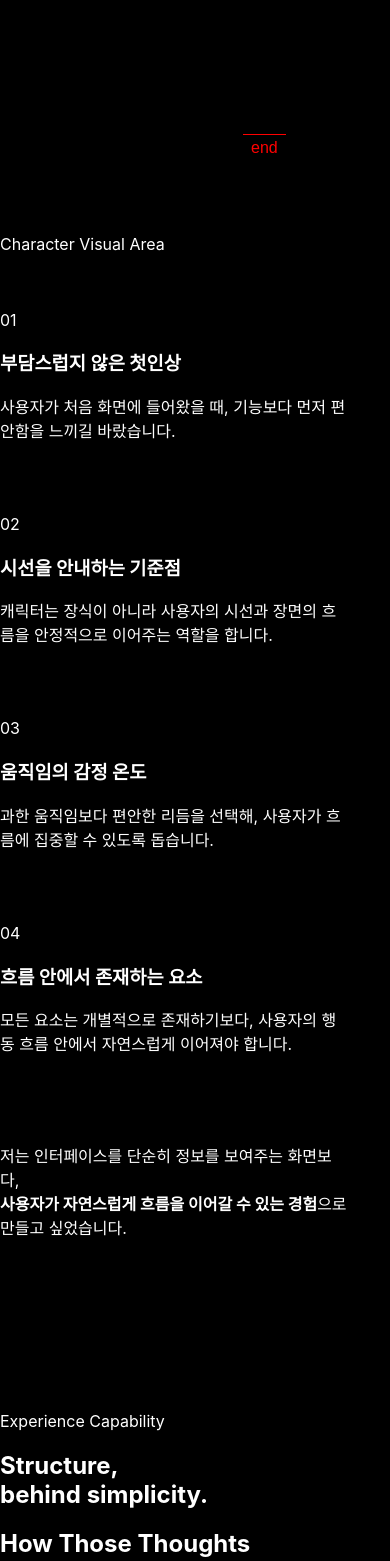
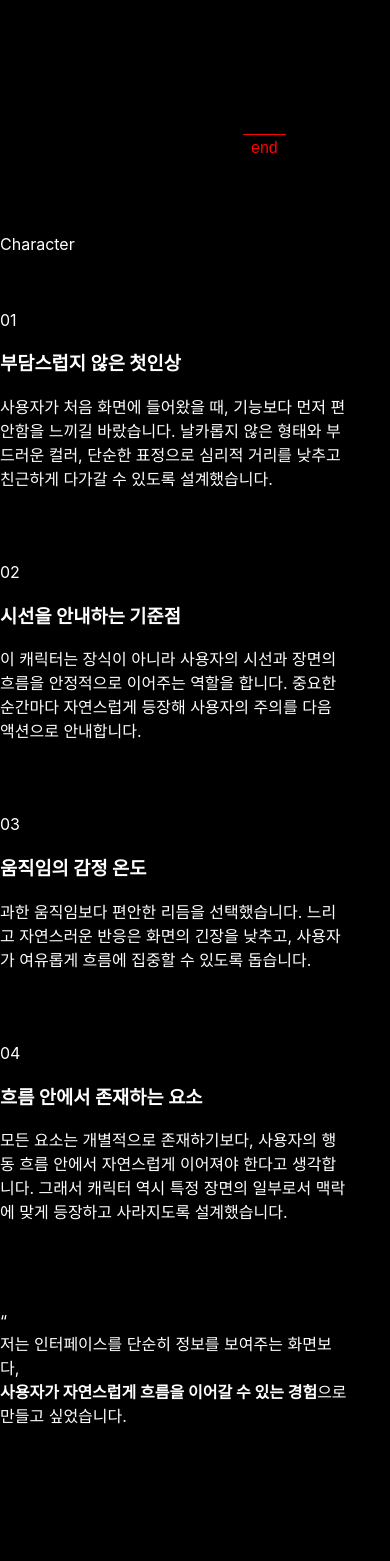
Before and after one commit to bom0320/web-portfolio, a Next.js app: page / in a window 390 px wide. Shown: the part 8740-10301 px from the top of the page. Built offline with nearby package versions, Linux system fonts and the light colour scheme.

Commit message:
fix: double scss code

```diff
--- /dev/null
+++ b/src/components/features/capability/intro/IntroVisualProof.tsx
@@ -0,0 +1,76 @@
+export default function IntroProof() {
+  return (
+    <section className="capability-intro-proof js-capability-intro-proof">
+      <div className="capability-intro-proof__inner">
+        <article className="capability-intro-proof__point capability-intro-proof__point--01">
+          <div className="capability-intro-proof__label">
+            <span>01</span>
+          </div>
+
+          <h3>부담스럽지 않은 첫인상</h3>
+
+          <p>
+            사용자가 처음 화면에 들어왔을 때, 기능보다 먼저 편안함을 느끼길
+            바랐습니다. 날카롭지 않은 형태와 부드러운 컬러, 단순한 표정으로
+            심리적 거리를 낮추고 친근하게 다가갈 수 있도록 설계했습니다.
+          </p>
+        </article>
+
+        <article className="capability-intro-proof__point capability-intro-proof__point--02">
+          <div className="capability-intro-proof__label">
+            <span>02</span>
+          </div>
+
+          <h3>시선을 안내하는 기준점</h3>
+
+          <p>
+            이 캐릭터는 장식이 아니라 사용자의 시선과 장면의 흐름을 안정적으로
+            이어주는 역할을 합니다. 중요한 순간마다 자연스럽게 등장해 사용자의
+            주의를 다음 액션으로 안내합니다.
+          </p>
+        </article>
+
+        <div className="capability-intro-proof__visual" aria-hidden="true">
+          <div className="capability-intro-proof__character">Character</div>
+        </div>
+
+        <article className="capability-intro-proof__point capability-intro-proof__point--03">
+          <div className="capability-intro-proof__label">
+            <span>03</span>
+          </div>
+
+          <h3>움직임의 감정 온도</h3>
+
+          <p>
+            과한 움직임보다 편안한 리듬을 선택했습니다. 느리고 자연스러운 반응은
+            화면의 긴장을 낮추고, 사용자가 여유롭게 흐름에 집중할 수 있도록
+            돕습니다.
+          </p>
+        </article>
+
+        <article className="capability-intro-proof__point capability-intro-proof__point--04">
+          <div className="capability-intro-proof__label">
+            <span>04</span>
+          </div>
+
+          <h3>흐름 안에서 존재하는 요소</h3>
+
+          <p>
+            모든 요소는 개별적으로 존재하기보다, 사용자의 행동 흐름 안에서
+            자연스럽게 이어져야 한다고 생각합니다. 그래서 캐릭터 역시 특정
+            장면의 일부로서 맥락에 맞게 등장하고 사라지도록 설계했습니다.
+          </p>
+        </article>
+
+        <p className="capability-intro-proof__quote">
+          <span aria-hidden="true">“</span>
+          <br />
+          저는 인터페이스를 단순히 정보를 보여주는 화면보다,
+          <br />
+          <strong>사용자가 자연스럽게 흐름을 이어갈 수 있는 경험</strong>
+          으로 만들고 싶었습니다.
+        </p>
+      </div>
+    </section>
+  );
+}
--- a/src/components/features/capability/intro/IntroVisualProofSection.tsx
+++ /dev/null
@@ -1,54 +0,0 @@
-export default function IntroVisualProofSection() {
-  return (
-    <section className="capability-intro-proof">
-      <div className="capability-intro-proof__inner">
-        <div className="capability-intro-proof__point capability-intro-proof__point--01">
-          <span>01</span>
-          <h3>부담스럽지 않은 첫인상</h3>
-          <p>
-            사용자가 처음 화면에 들어왔을 때, 기능보다 먼저 편안함을 느끼길
-            바랐습니다.
-          </p>
-        </div>
-
-        <div className="capability-intro-proof__point capability-intro-proof__point--02">
-          <span>02</span>
-          <h3>시선을 안내하는 기준점</h3>
-          <p>
-            캐릭터는 장식이 아니라 사용자의 시선과 장면의 흐름을 안정적으로
-            이어주는 역할을 합니다.
-          </p>
-        </div>
-
-        <div className="capability-intro-proof__visual">
-          Character Visual Area
-        </div>
-
-        <div className="capability-intro-proof__point capability-intro-proof__point--03">
-          <span>03</span>
-          <h3>움직임의 감정 온도</h3>
-          <p>
-            과한 움직임보다 편안한 리듬을 선택해, 사용자가 흐름에 집중할 수
-            있도록 돕습니다.
-          </p>
-        </div>
-
-        <div className="capability-intro-proof__point capability-intro-proof__point--04">
-          <span>04</span>
-          <h3>흐름 안에서 존재하는 요소</h3>
-          <p>
-            모든 요소는 개별적으로 존재하기보다, 사용자의 행동 흐름 안에서
-            자연스럽게 이어져야 합니다.
-          </p>
-        </div>
-
-        <p className="capability-intro-proof__quote">
-          저는 인터페이스를 단순히 정보를 보여주는 화면보다,
-          <br />
-          <strong>사용자가 자연스럽게 흐름을 이어갈 수 있는 경험</strong>
-          으로 만들고 싶었습니다.
-        </p>
-      </div>
-    </section>
-  );
-}
--- a/src/components/features/capability/intro/index.ts
+++ b/src/components/features/capability/intro/index.ts
@@ -1,2 +1,2 @@
 export { default as IntroPinnedNarrative } from "./IntroPinnedNarrative";
-export { default as IntroVisualProofSection } from "./IntroVisualProofSection";
+export { default as IntroVisualProof } from "./IntroVisualProof";
--- a/src/components/scenes/capability/CapabilityIntroScene.tsx
+++ b/src/components/scenes/capability/CapabilityIntroScene.tsx
@@ -2,14 +2,14 @@
 
 import {
   IntroPinnedNarrative,
-  IntroVisualProofSection,
+  IntroVisualProof,
 } from "@/components/features/capability";
 
 export default function CapabilityIntroScene() {
   return (
     <section className="capability-intro-scene">
       <IntroPinnedNarrative />
-      <IntroVisualProofSection />
+      <IntroVisualProof />
     </section>
   );
 }
--- a/src/styles/features/capability/intro/_phase.scss
+++ b/src/styles/features/capability/intro/_phase.scss
@@ -1,10 +1,12 @@
 .capability-intro-phase-layer {
   position: absolute;
-  z-index: 3;
+  z-index: 4;
+
   left: 50%;
-  top: 66%;
+  top: 55%;
 
   width: min(760px, calc(100% - 48px));
+
   transform: translateX(-50%);
 
   text-align: center;
@@ -28,28 +30,39 @@
 .capability-intro-phase h3 {
   margin: 0 0 24px;
 
-  font-size: clamp(28px, 3vw, 38px);
+  font-size: clamp(28px, 3.2vw, 42px);
   line-height: 1.12;
-  font-weight: 850;
+  font-weight: 800;
   letter-spacing: -0.06em;
 
   color: transparent;
 
-  background: linear-gradient(90deg, #d8ffff 0%, #84cfd6 42%, #5b7daa 100%);
+  background: linear-gradient(
+    90deg,
+    #effffb 0%,
+    #a9e8dc 36%,
+    #79bdb1 68%,
+    #5f9b92 100%
+  );
 
   -webkit-background-clip: text;
   background-clip: text;
+
+  filter: brightness(1.04) saturate(1.06);
 }
 
 .capability-intro-phase p {
-  margin: 0;
-  font-size: clamp(18px, 1.45vw, 22px);
-  line-height: 1.62;
+  max-width: 760px;
+  margin: 0 auto;
+
+  font-size: clamp(16px, 1.15vw, 20px);
+  line-height: 1.7;
   font-weight: 600;
-  letter-spacing: -0.04em;
-  color: rgba(255, 255, 255, 0.56);
+  letter-spacing: -0.035em;
+
+  color: rgba(235, 255, 250, 0.62);
 }
 
 .capability-intro-phase p + p {
-  margin-top: 24px;
+  margin-top: 18px;
 }
--- a/src/styles/features/capability/intro/_proof.scss
+++ b/src/styles/features/capability/intro/_proof.scss
@@ -1,12 +1,10 @@
 .capability-intro-phase-layer {
   position: absolute;
   z-index: 3;
-
   left: 50%;
   top: 55%;
 
   width: min(760px, calc(100% - 48px));
-
   transform: translateX(-50%);
 
   text-align: center;
@@ -29,9 +27,10 @@
 
 .capability-intro-phase h3 {
   margin: 0 0 24px;
-  font-size: clamp(28px, 3.2vw, 28px);
+
+  font-size: clamp(28px, 3vw, 38px);
   line-height: 1.12;
-  font-weight: 800;
+  font-weight: 850;
   letter-spacing: -0.06em;
 
   color: transparent;
```
